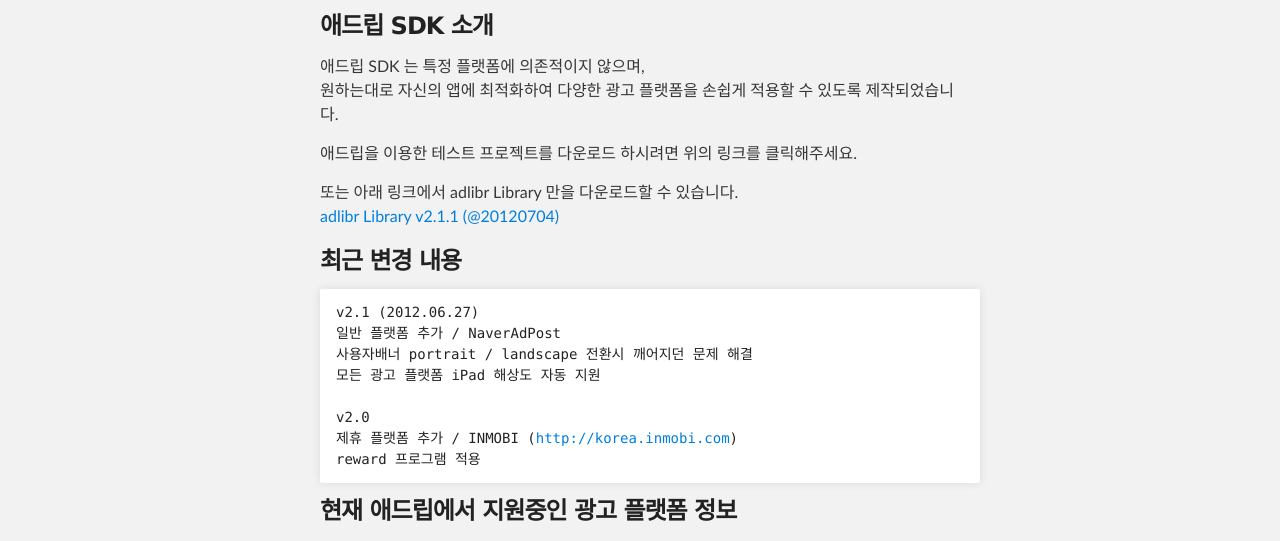
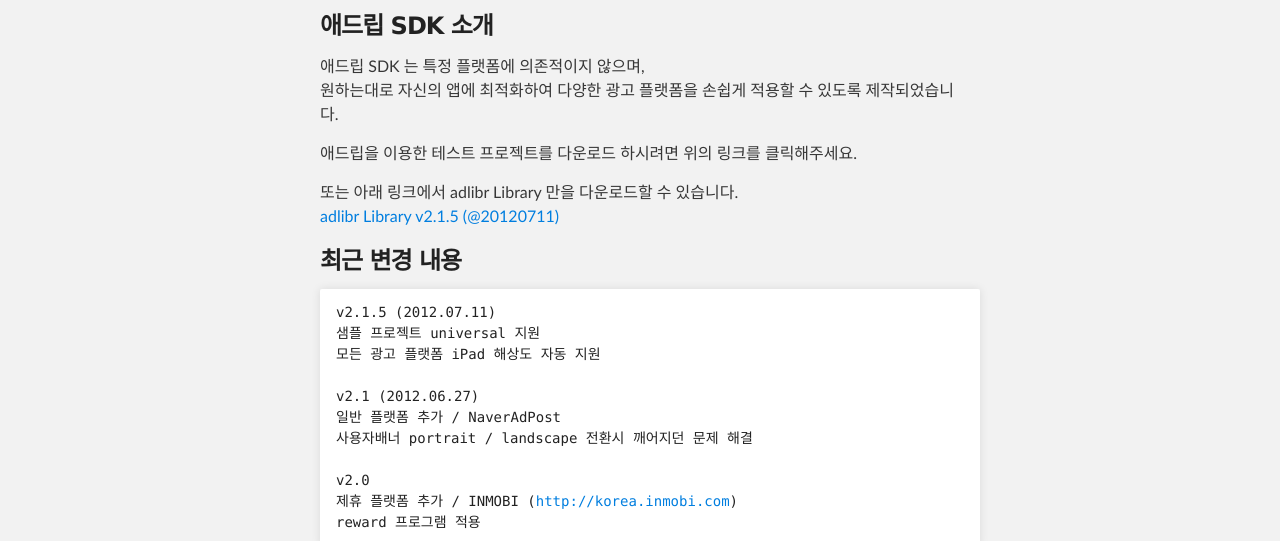
Before and after one commit to mocoplex/adlibr-SDK-ios, a plain HTML site: page index.html in a window 1280 px wide. Shown: the part 252-793 px from the top of the page. Drawn offline with Linux system fonts and the light colour scheme.

Commit message:
mod index

```diff
--- a/index.html
+++ b/index.html
@@ -47,15 +47,18 @@
 
 <p>또는 아래 링크에서 adlibr Library 만을 다운로드할 수 있습니다.
 <br>
-<a href="https://github.com/mocoplex/adlibr-SDK-ios/raw/master/adlibrTest/adlibrTest/ads/lib/libAdlibr.2.1.1.a" class="user-mention">adlibr Library v2.1.1 (@20120704)</a>
+<a href="https://github.com/mocoplex/adlibr-SDK-ios/raw/master/adlibrTestUniversal/adlibrTestUniversal/ads/lib/libAdlibr.2.1.5.a" class="user-mention">adlibr Library v2.1.5 (@20120711)</a>
 </p>
 
 <h3>최근 변경 내용</h3>
 
-<pre><code>v2.1 (2012.06.27)
+<pre><code>v2.1.5 (2012.07.11)
+샘플 프로젝트 universal 지원
+모든 광고 플랫폼 iPad 해상도 자동 지원
+
+v2.1 (2012.06.27)
 일반 플랫폼 추가 / NaverAdPost
 사용자배너 portrait / landscape 전환시 깨어지던 문제 해결
-모든 광고 플랫폼 iPad 해상도 자동 지원
 
 v2.0
 제휴 플랫폼 추가 / INMOBI (<a href="http://korea.inmobi.com" target="_blank">http://korea.inmobi.com</a>)
```
